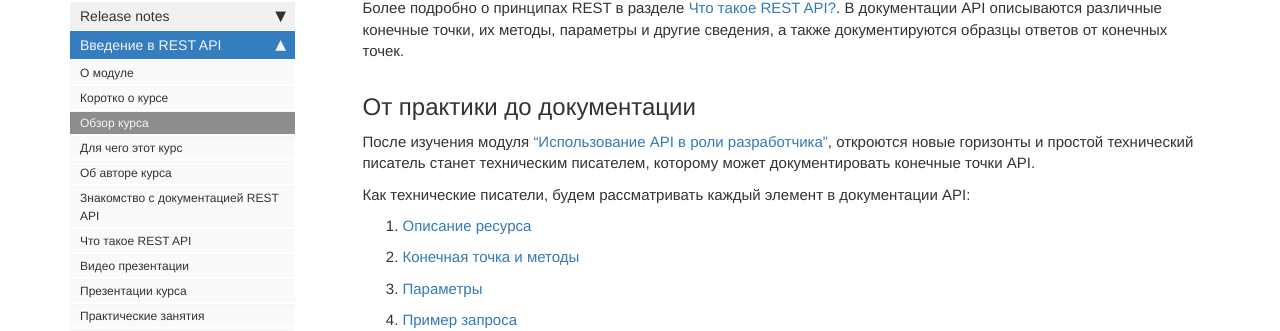
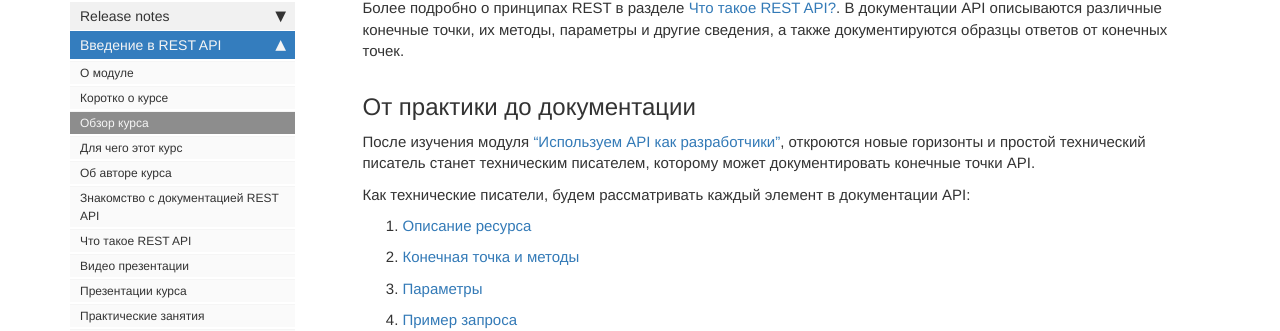
Before and after one commit to Starkovden/Starkovden.github.io, a Jekyll site: the page built from pages/introduction-rest-api/course-overview.md, in a window 1280 px wide and 900 px high, scrolled down 1502 px. Shown: the part 127-458 px from the top of the window. Built offline with Jekyll 4.4.1, drawn with Linux system fonts in a browser that asks for light colours; nearby versions of some CDN libraries; comment, search, counter and statistics services are not loaded.

Commit message:
Update course-overview.md
Исправила название второго модуля курса в соответствии с названием на панели навигации.

```diff
--- a/pages/introduction-rest-api/course-overview.md
+++ b/pages/introduction-rest-api/course-overview.md
@@ -31,7 +31,7 @@ folder: introduction-rest-api
 <a name="from-practice-to-doc"></a>
 ## От практики до документации
 
-После изучения модуля ["Использование API в роли разработчика"](about-second-module.html), откроются новые горизонты и простой технический писатель станет техническим писателем, которому может документировать конечные точки API.
+После изучения модуля ["Используем API как разработчики"](about-second-module.html), откроются новые горизонты и простой технический писатель станет техническим писателем, которому может документировать конечные точки API.
 
 Как технические писатели, будем рассматривать каждый элемент в документации API:
 
```
